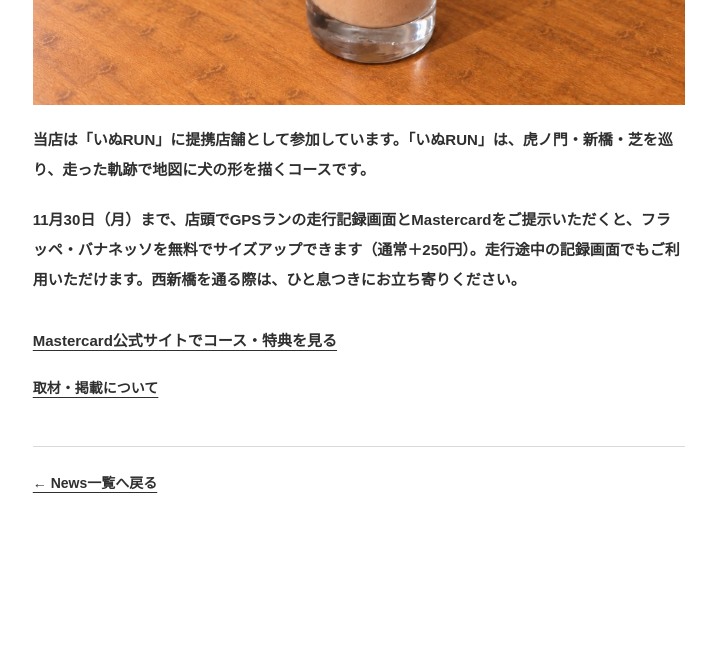
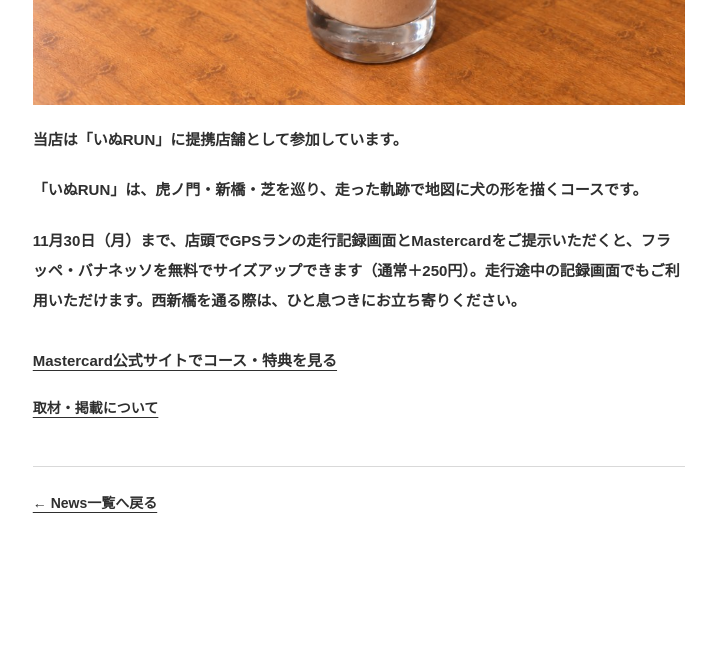
Before and after one commit to cafepausatre/homepage, a plain HTML site: page news/2026-11-20-mastercard-gps-run.html in a window 1280 px wide. Shown: the part 1180-1843 px from the top of the page, without its empty margins (281-997 px from the left). Drawn offline with Linux system fonts and the light colour scheme; a web font is replaced by a local one.

Commit message:
Split GPS RUN partner and course descriptions

```diff
--- a/news/2026-11-20-mastercard-gps-run.html
+++ b/news/2026-11-20-mastercard-gps-run.html
@@ -39,7 +39,8 @@
 <p>フラッペ・バナネッソは、バナナの甘みとエスプレッソの香りを楽しめる一杯です。</p>
 <p>ご来店の際は、ぜひお試しください。</p>
 <p><img src="../assets/images/real-bananesso.jpg" width="1000" height="833" style="max-width: 100%; height: auto;" alt="バナナとエスプレッソのフラッペ・バナネッソ"></p>
-<p>当店は「いぬRUN」に提携店舗として参加しています。「いぬRUN」は、虎ノ門・新橋・芝を巡り、走った軌跡で地図に犬の形を描くコースです。</p>
+<p>当店は「いぬRUN」に提携店舗として参加しています。</p>
+<p>「いぬRUN」は、虎ノ門・新橋・芝を巡り、走った軌跡で地図に犬の形を描くコースです。</p>
 <p>11月30日（月）まで、店頭でGPSランの走行記録画面とMastercardをご提示いただくと、フラッペ・バナネッソを無料でサイズアップできます（通常＋250円）。走行途中の記録画面でもご利用いただけます。西新橋を通る際は、ひと息つきにお立ち寄りください。</p>
 <p><a class="news-article__external" href="https://www.mastercard.com/jp/ja/personal/experience-mastercard/offers-promotions/gps-run.html" target="_blank" rel="noopener noreferrer">Mastercard公式サイトでコース・特典を見る</a></p>
 </div>
```
